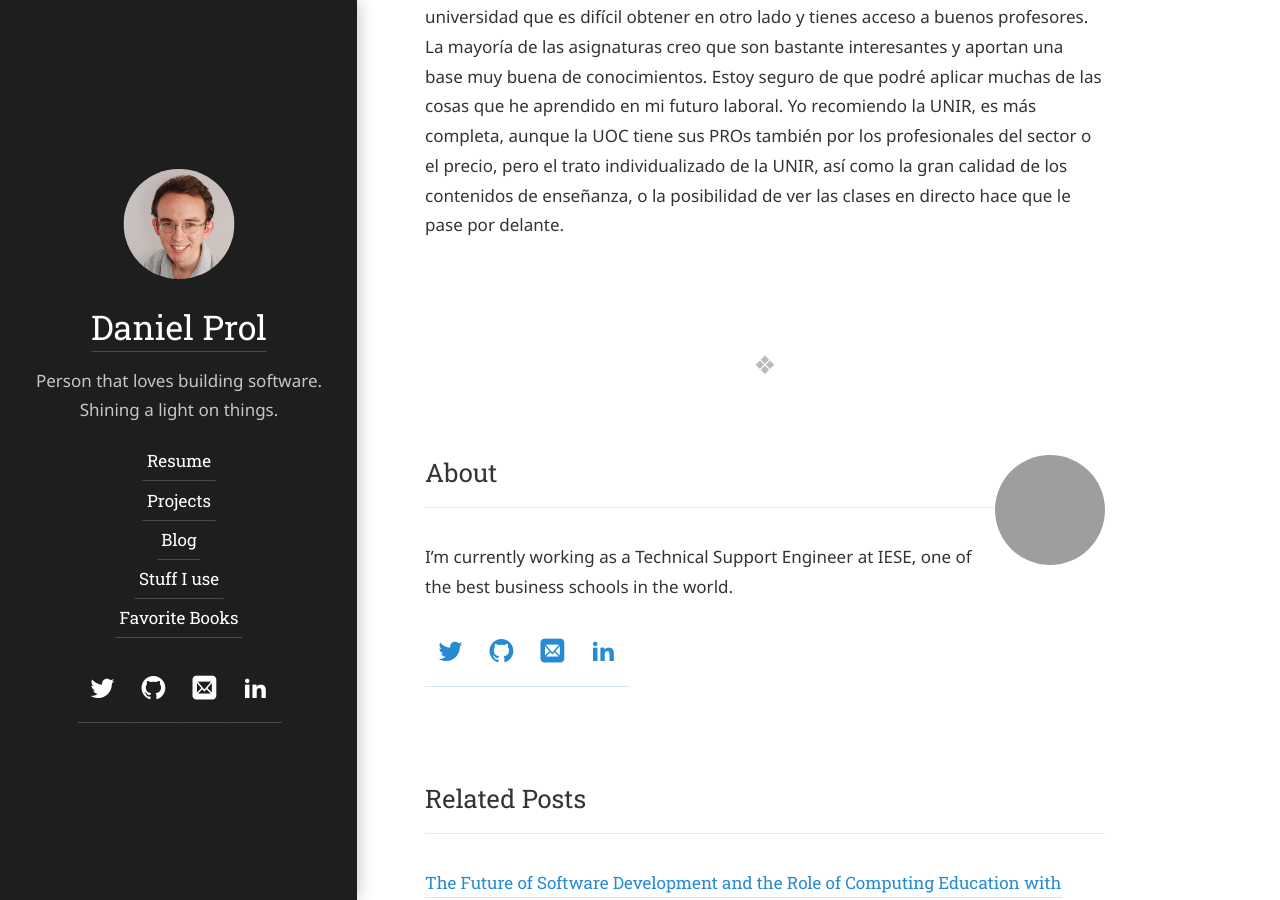
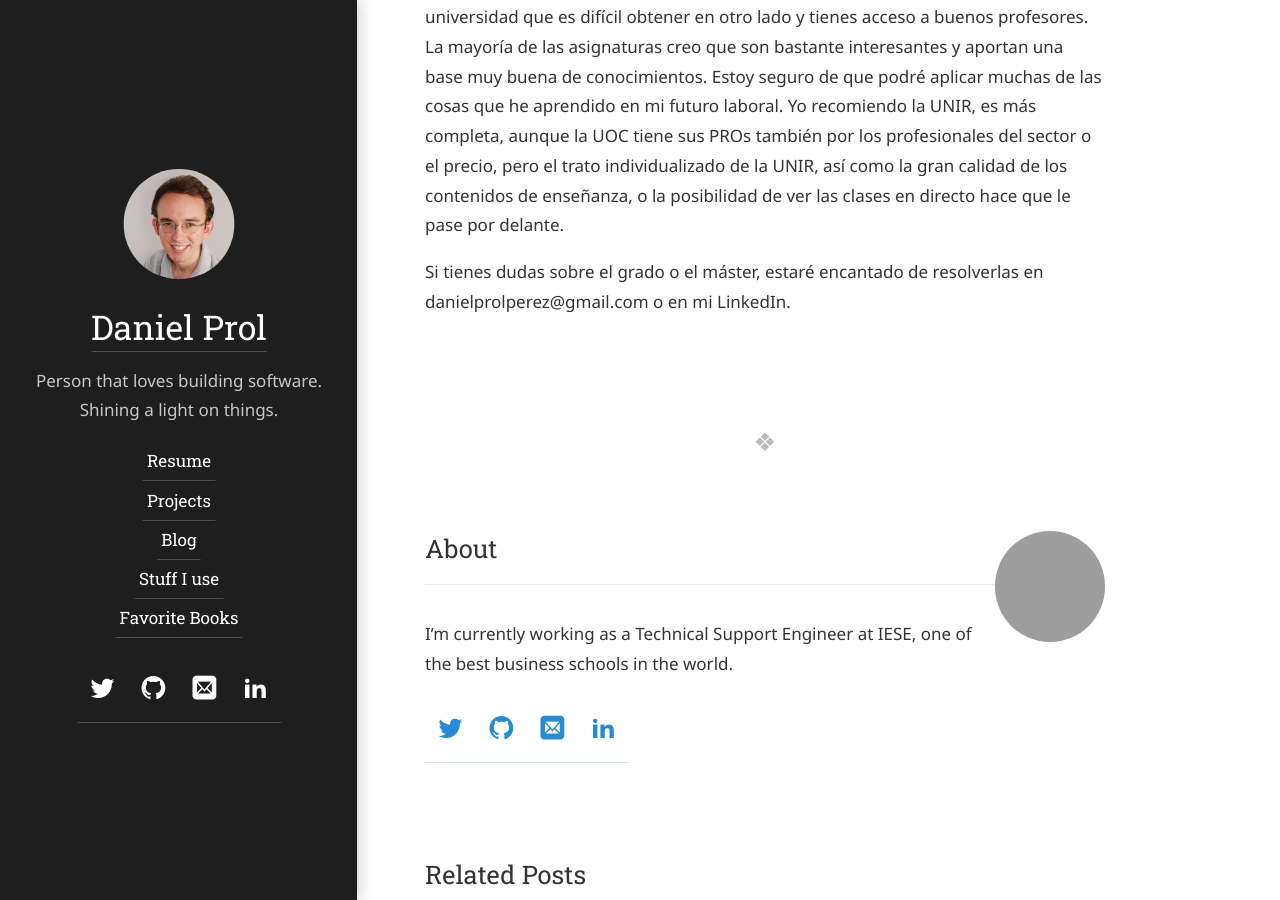
Before and after one commit to dprol/dprol.github.io, a Jekyll site: the page built from hydejack/_posts/2021-07-04-uoc-unir.md, in a window 1280 px wide and 900 px high, scrolled down 5309 px. Built offline with Jekyll 4.4.1, drawn with Linux system fonts in a browser that asks for light colours; some web fonts are replaced; grey boxes are pictures that could not be loaded.

Commit message:
Update 2021-07-04-uoc-unir.md

```diff
--- a/hydejack/_posts/2021-07-04-uoc-unir.md
+++ b/hydejack/_posts/2021-07-04-uoc-unir.md
@@ -45,3 +45,5 @@ No soy amigo de los atajos. Yo soy de la idea de que aprender sólidamente los f
 # Conclusiones
 
 Bajo mi punto de vista, el título es un papel, pero depende de cómo lo utilices para tener un impacto en la sociedad. Vale la pena estudiar en una universidad online, aunque tenga sus deficiencias (contenidos desfasados pero eso pasa en todas las carreras), porque sigue habiendo mucho conocimiento que se aprende en la universidad que es difícil obtener en otro lado y tienes acceso a buenos profesores. La mayoría de las asignaturas creo que son bastante interesantes y aportan una base muy buena de conocimientos. Estoy seguro de que podré aplicar muchas de las cosas que he aprendido en mi futuro laboral. Yo recomiendo la UNIR, es más completa, aunque la UOC tiene sus PROs también por los profesionales del sector o el precio, pero el trato individualizado de la UNIR, así como la gran calidad de los contenidos de enseñanza, o la posibilidad de ver las clases en directo hace que le pase por delante.
+
+Si tienes dudas sobre el grado o el máster, estaré encantado de resolverlas en danielprolperez@gmail.com o en mi LinkedIn.
```
